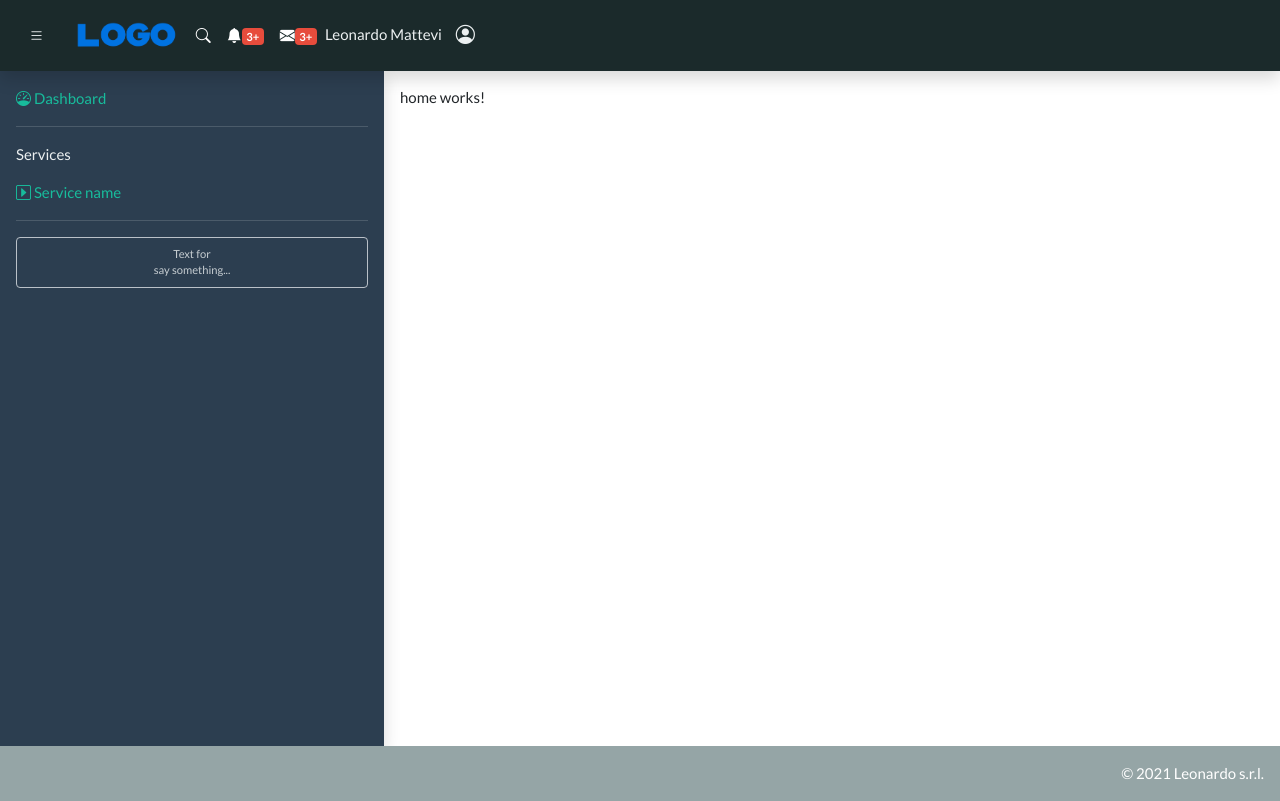
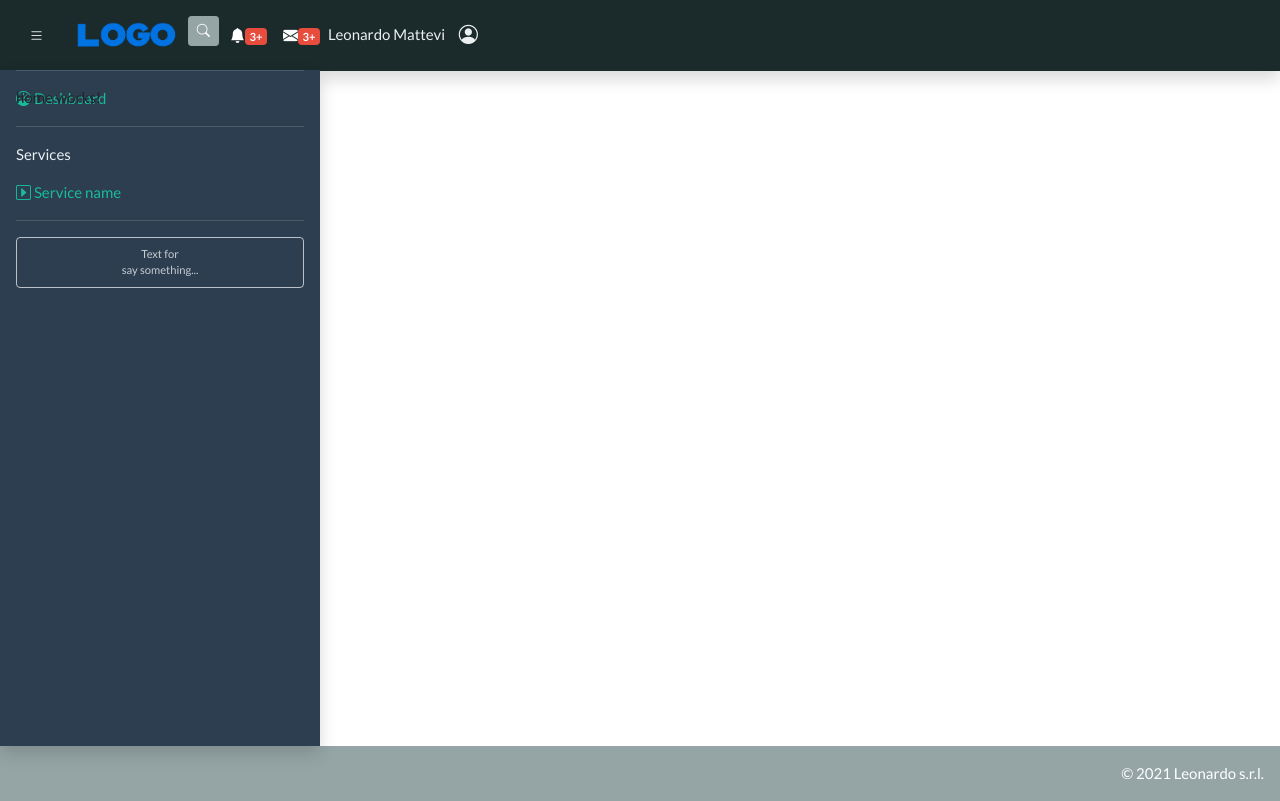
Before and after one commit to LeonardoMattevi/angular-starter, an Angular app: page /home in a window 1280 px wide. Built offline with nearby package versions, Linux system fonts and the light colour scheme.

Commit message:
searchbtn layout css

```diff
--- a/src/app/app.module.ts
+++ b/src/app/app.module.ts
@@ -8,6 +8,7 @@ import { HeaderComponent } from './layout/header/header.component';
 import { AsideComponent } from './layout/aside/aside.component';
 import { MenuComponent } from './layout/aside/menu/menu.component';
 import { ToolbarComponent } from './layout/header/toolbar/toolbar.component';
+import { SearchbtnComponent } from './layout/header/toolbar/searchbtn.component';
 import { HomeComponent } from './features/home/home.component';
 
 @NgModule({
@@ -18,6 +19,7 @@ import { HomeComponent } from './features/home/home.component';
     AsideComponent,
     MenuComponent,
     ToolbarComponent,
+    SearchbtnComponent,
     HomeComponent
   ],
   imports: [
--- /dev/null
+++ b/src/app/layout/header/toolbar/searchbtn.component.ts
@@ -0,0 +1,27 @@
+import { Component, OnInit } from '@angular/core';
+
+@Component({
+  selector: 'app-searchbtn',
+  template: `
+  <span class="form-group">
+      <input *ngIf="showInput" class="form-control d-inline-block" type="text" style="vertical-align:middle;width:120px;height:28px;" pleaceholder="search..." />
+      <button type="button" class="btn btn-secondary btn-sm" style="vertical-align:middle;"
+        (click)="showInputFN(!showInput)">
+        <i class="bi bi-search"></i>
+      </button>&nbsp;
+  </span>
+  `,
+  styles: [
+  ]
+})
+export class SearchbtnComponent implements OnInit {
+  showInput = false;
+  constructor() { }
+
+  ngOnInit(): void {}
+
+  showInputFN(state: boolean) {
+    this.showInput = state;
+  }
+
+}
--- a/src/app/layout/header/toolbar/toolbar.component.ts
+++ b/src/app/layout/header/toolbar/toolbar.component.ts
@@ -6,13 +6,8 @@ import { Component, OnInit } from '@angular/core';
     <!-- Topbar Navbar -->
   <ul class="navbar-nav ml-auto">
     <!-- Nav Item - Search Dropdown (Visible Only XS) -->
-    <li class="nav-item dropdown no-arrow">
-      <a
-        class="nav-link"
-        href="#"
-      >
-        <i class="bi bi-search"></i>
-      </a>
+    <li class="nav-item dropdown no-arrow" style="white-space:nowrap;">
+      <app-searchbtn></app-searchbtn>
     </li>
     <li class="nav-item">
       <a
@@ -36,86 +31,9 @@ import { Component, OnInit } from '@angular/core';
     </li>
 
     <li class="nav-item text-light" style="line-height:32px;">
-        <span class="mr-2" style="vertical-align: middle;">Leonardo Mattevi</span>&nbsp;
+        <span class="d-sm-none d-md-inline-block mr-2" style="vertical-align: middle;">Leonardo Mattevi</span>&nbsp;
         <i class="bi bi-person-circle" style="font-size:1.2rem;vertical-align: middle;"></i>
     </li>
-
-    <!-- Nav Item - Messages -->
-    <!-- <li class="nav-item mx-1">
-      <cmp-dropdown>
-        <template v-slot:label>
-          <i class="bi bi-envelope fa-fw"></i>
-          <span class="badge badge-danger badge-counter">7</span>
-        </template>
-        <template v-slot:body>
-          <h6 class="dropdown-header">Message Center</h6>
-          <a class="dropdown-item" href="#">
-            <div class="font-weight-bold">
-              <div
-                class="text-truncate"
-              >Hi there! I am wondering if you can help me with a problem I've been having.</div>
-              <div class="small text-gray-500">Emily Fowler · 58m</div>
-            </div>
-          </a>
-          <a class="dropdown-item" href="#">
-            <div>
-              <div
-                class="text-truncate"
-              >I have the photos that you ordered last month, how would you like them sent to you?</div>
-              <div class="small text-gray-500">Jae Chun · 1d</div>
-            </div>
-          </a>
-          <a class="dropdown-item" href="#">
-            <div>
-              <div
-                class="text-truncate"
-              >Last month's report looks great, I am very happy with the progress so far, keep up the good work!</div>
-              <div class="small text-gray-500">Morgan Alvarez · 2d</div>
-            </div>
-          </a>
-          <a class="dropdown-item" href="#">
-            <div>
-              <div
-                class="text-truncate"
-              >Am I a good boy? The reason I ask is because someone told me that people say this to all dogs, even if they aren't good...</div>
-              <div class="small text-gray-500">Chicken the Dog · 2w</div>
-            </div>
-          </a>
-          <a class="dropdown-item text-center small text-gray-500" href="#">Read More Messages</a>
-        </template>
-      </cmp-dropdown>
-    </li> -->
-
-    <!-- Nav Item - User Information -->
-    <!-- <li class="nav-item mx-1">
-      <cmp-dropdown>
-        <template v-slot:label>
-          <span class="mr-2 d-none d-lg-inline small">Leonardo Mattevi</span>&nbsp;
-          <span class="border border-secondary rounded-circle user-align">
-            <i class="fa fa-user"></i>
-          </span>
-        </template>
-        <template v-slot:body>
-          <a class="dropdown-item" href="#">
-            <i class="bi bi-user fa-sm fa-fw mr-2 text-gray-400"></i>
-            Profile
-          </a>
-          <a class="dropdown-item" href="#">
-            <i class="bi bi-cogs fa-sm fa-fw mr-2 text-gray-400"></i>
-            Settings
-          </a>
-          <a class="dropdown-item" href="#">
-            <i class="bi bi-list fa-sm fa-fw mr-2 text-gray-400"></i>
-            Activity Log
-          </a>
-          <div class="dropdown-divider"></div>
-          <a class="dropdown-item" href="#" data-toggle="modal" data-target="#logoutModal">
-            <i class="bi bi-sign-out-alt fa-sm fa-fw mr-2 text-gray-400"></i>
-            Logout
-          </a>
-        </template>
-      </cmp-dropdown>
-    </li> -->
   </ul>
   `,
   styles: [
--- a/src/assets/css/base.css
+++ b/src/assets/css/base.css
@@ -4,6 +4,8 @@
     --vertiacalH: calc(var(--headerH) + var(--footerH));
     --vertiacalSpaceH:  calc(100vh - var(--vertiacalH));
 }
+
+/* layout */
 header {
     top:0;
     position: fixed;
@@ -15,6 +17,7 @@ header {
     position: relative;
     margin-top: var(--headerH);
     height: var(--vertiacalSpaceH);
+    z-index: 30;
 }
 main  {
     position: absolute;
@@ -29,9 +32,10 @@ main  {
 aside {
     position: absolute;
     top:0;
-    left: -30%;
+    left: -320px;
     bottom: 0px;
-    width: 30%;
+    width: 320px;
+    overflow: auto;
 
     transition: left 800ms ease-in-out;
 }
@@ -39,7 +43,7 @@ aside {
     left: 0%;
 }
 .asideOpened main {
-    left:30%;
+    left:320px;
 }
 footer {
     position: relative;
@@ -49,3 +53,10 @@ hr.sidebar-divider {
     border-top: 1px solid rgba(255,255,255,.15);
     margin: 0 1rem 1rem;
 }
+@media (min-width: 576px) {
+    .asideOpened main {
+        left: 0px;
+    }
+}
+
+/* endlayout */
```
